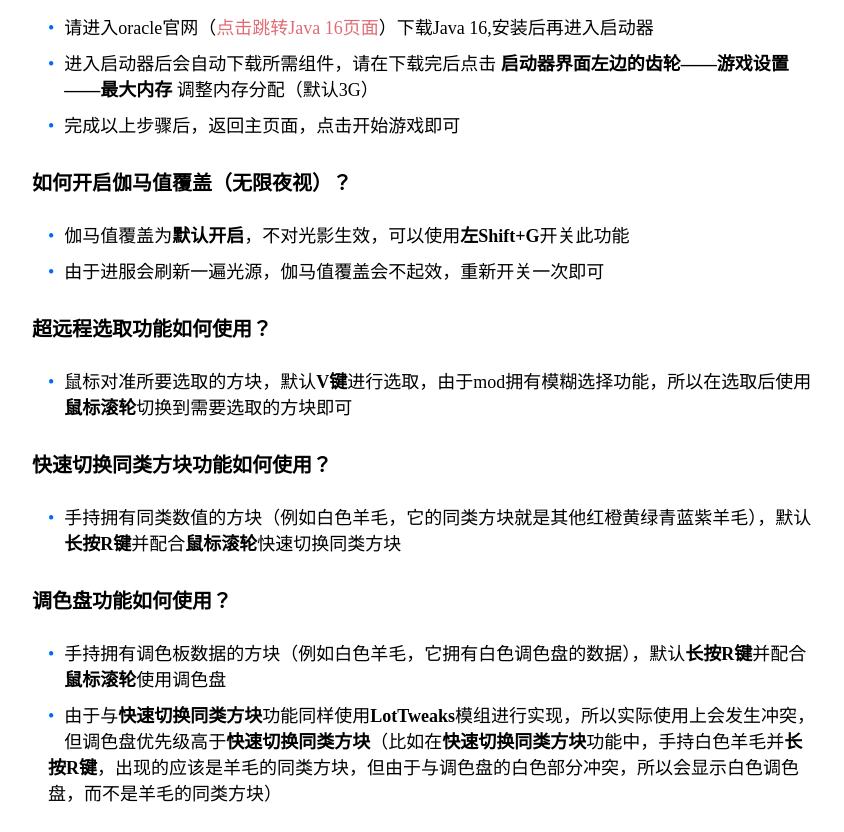
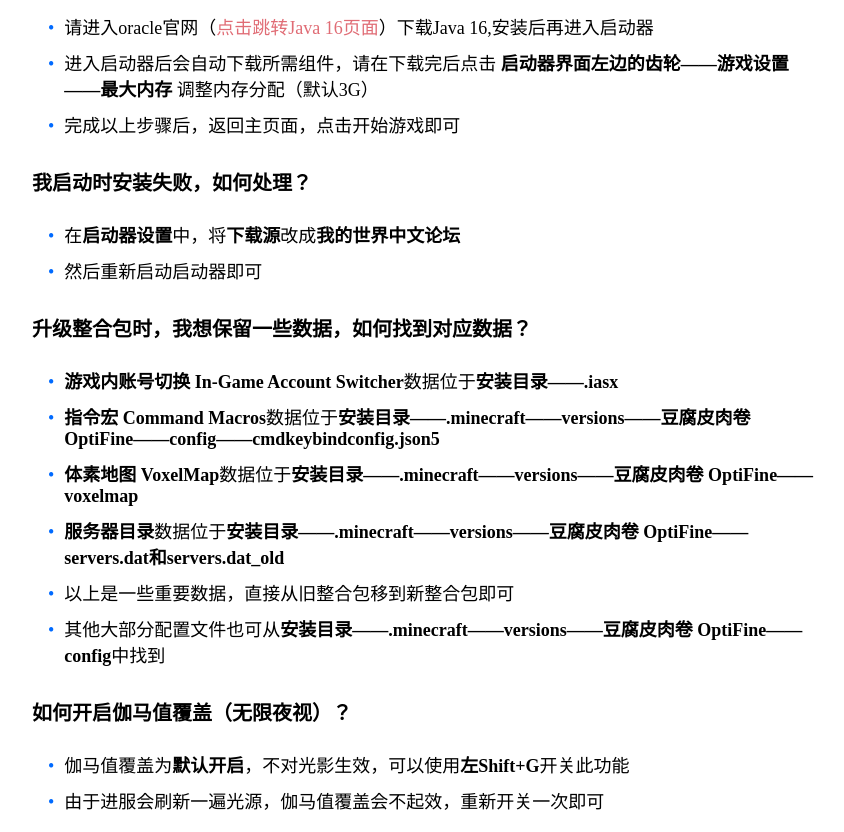
Before and after one commit to TACGqwq/TACGqwq.github.io, a plain HTML site: page posts/22971/index.html in a window 1280 px wide. Shown: the part 5906-6738 px from the top of the page, without its empty margins (208-1052 px from the left). Drawn offline with Linux system fonts and the light colour scheme.

Commit message:
Site updated: 2021-07-16 05:22:03

```diff
--- a/posts/22971/index.html
+++ b/posts/22971/index.html
@@ -308,6 +308,18 @@
 <li>进入启动器后会自动下载所需组件，请在下载完后点击 <strong>启动器界面左边的齿轮——游戏设置——最大内存</strong> 调整内存分配（默认3G）</li>
 <li>完成以上步骤后，返回主页面，点击开始游戏即可</li>
 </ul>
+<h3 id="我启动时安装失败，如何处理？"><a href="#我启动时安装失败，如何处理？" class="headerlink" title="我启动时安装失败，如何处理？"></a>我启动时安装失败，如何处理？</h3><ul>
+<li>在<strong>启动器设置</strong>中，将<strong>下载源</strong>改成<strong>我的世界中文论坛</strong></li>
+<li>然后重新启动启动器即可</li>
+</ul>
+<h3 id="升级整合包时，我想保留一些数据，如何找到对应数据？"><a href="#升级整合包时，我想保留一些数据，如何找到对应数据？" class="headerlink" title="升级整合包时，我想保留一些数据，如何找到对应数据？"></a>升级整合包时，我想保留一些数据，如何找到对应数据？</h3><ul>
+<li><strong>游戏内账号切换 In-Game Account Switcher</strong>数据位于<strong>安装目录——.iasx</strong></li>
+<li><strong>指令宏 Command Macros</strong>数据位于<strong>安装目录——.minecraft——versions——豆腐皮肉卷 OptiFine——config——cmdkeybindconfig.json5</strong></li>
+<li><strong>体素地图 VoxelMap</strong>数据位于<strong>安装目录——.minecraft——versions——豆腐皮肉卷 OptiFine——voxelmap</strong></li>
+<li><strong>服务器目录</strong>数据位于<strong>安装目录——.minecraft——versions——豆腐皮肉卷 OptiFine——servers.dat和servers.dat_old</strong></li>
+<li>以上是一些重要数据，直接从旧整合包移到新整合包即可</li>
+<li>其他大部分配置文件也可从<strong>安装目录——.minecraft——versions——豆腐皮肉卷 OptiFine——config</strong>中找到</li>
+</ul>
 <h3 id="如何开启伽马值覆盖（无限夜视）？"><a href="#如何开启伽马值覆盖（无限夜视）？" class="headerlink" title="如何开启伽马值覆盖（无限夜视）？"></a>如何开启伽马值覆盖（无限夜视）？</h3><ul>
 <li>伽马值覆盖为<strong>默认开启</strong>，不对光影生效，可以使用<strong>左Shift+G</strong>开关此功能</li>
 <li>由于进服会刷新一遍光源，伽马值覆盖会不起效，重新开关一次即可</li>
@@ -361,6 +373,12 @@
 <li>增加超高清截图</li>
 <li>增加双层快捷栏</li>
 <li>部分mod迭代更新</li>
+</ul>
+<h2 id="已知BUG"><a href="#已知BUG" class="headerlink" title="已知BUG"></a>已知BUG</h2><ul>
+<li>2021.06.22<ul>
+<li>we框线显示功能只在1.16生效</li>
+</ul>
+</li>
 </ul>
 <h1 id="模组列表"><a href="#模组列表" class="headerlink" title="模组列表"></a>模组列表</h1><h2 id="C-2M引擎-C-2M-Engine"><a href="#C-2M引擎-C-2M-Engine" class="headerlink" title="C^2M引擎 C^2M Engine"></a>C^2M引擎 C^2M Engine</h2><ul>
 <li>中文原名：C^2M引擎</li>
```
